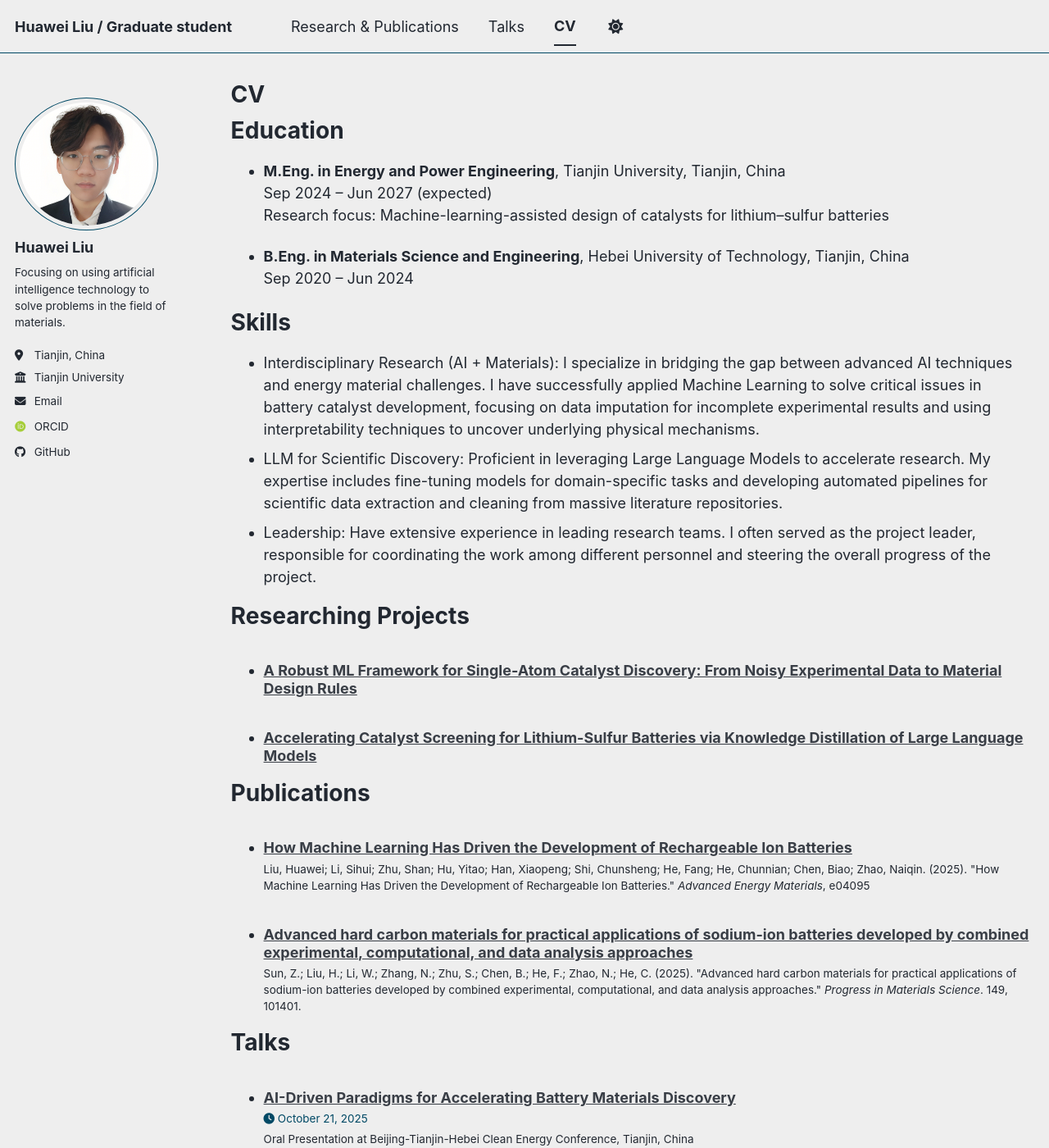
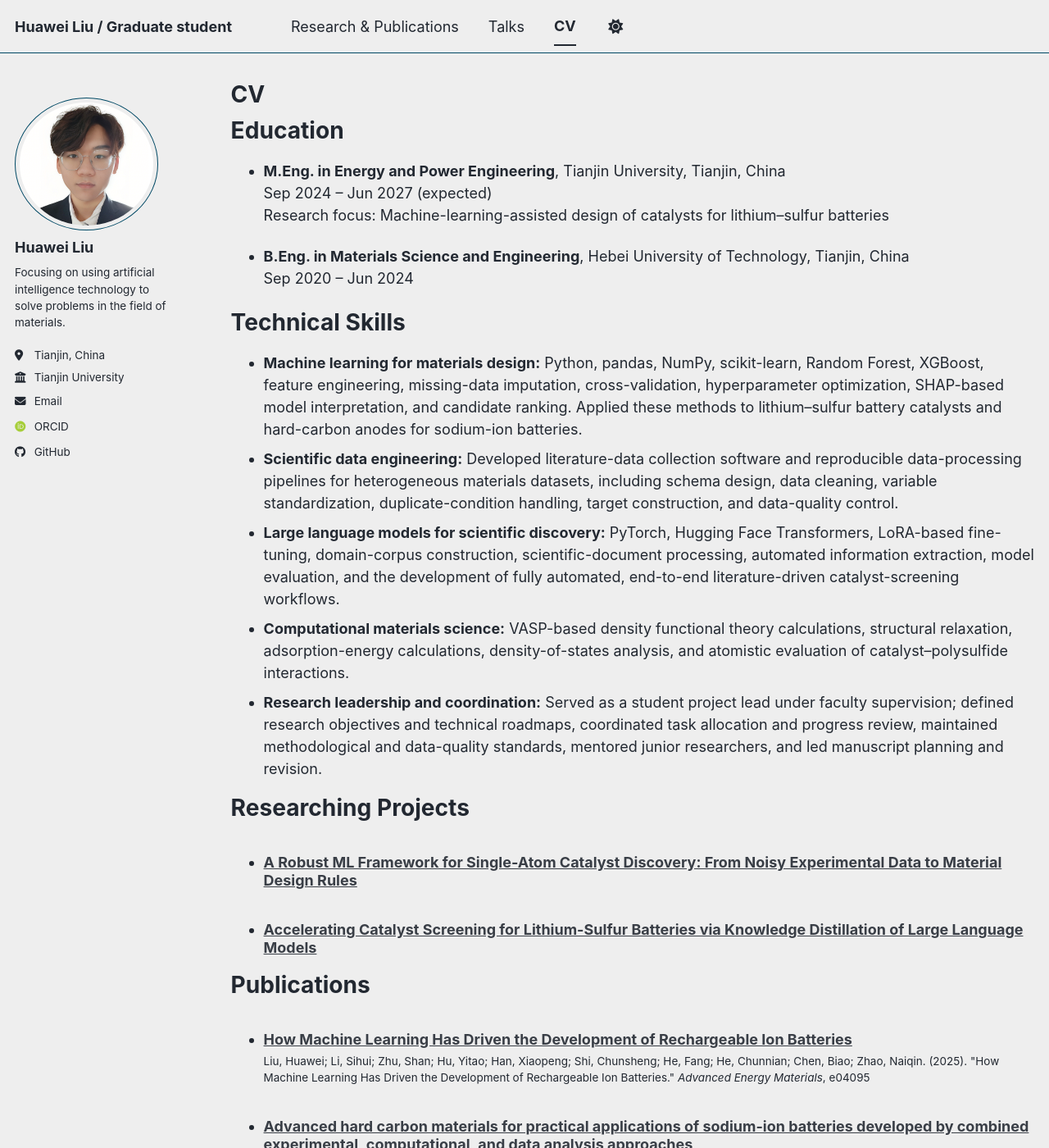
Before and after one commit to erweixi/erweixi.github.io, a Jekyll site: the page built from _pages/cv.md, in a window 1280 px wide and 1400 px high. Shown: the whole window at 82% size. Built offline with Jekyll 4.4.1, drawn with Linux system fonts in a browser that asks for light colours; some web fonts are replaced; a script bundle is joined from its source files by our own code; library files that are not in the unit come from our copies.

Commit message:
Revise technical skills and research leadership details
Updated technical skills section to include detailed descriptions of expertise in machine learning, scientific data engineering, and computational materials science.

```diff
--- a/_pages/cv.md
+++ b/_pages/cv.md
@@ -19,11 +19,13 @@ Education
 * **B.Eng. in Materials Science and Engineering**, Hebei University of Technology, Tianjin, China
   Sep 2020 – Jun 2024
 
-Skills
+Technical Skills
 ======
-* Interdisciplinary Research (AI + Materials): I specialize in bridging the gap between advanced AI techniques and energy material challenges. I have successfully applied Machine Learning to solve critical issues in battery catalyst development, focusing on data imputation for incomplete experimental results and using interpretability techniques to uncover underlying physical mechanisms.
-* LLM for Scientific Discovery: Proficient in leveraging Large Language Models to accelerate research. My expertise includes fine-tuning models for domain-specific tasks and developing automated pipelines for scientific data extraction and cleaning from massive literature repositories.
-* Leadership: Have extensive experience in leading research teams. I often served as the project leader, responsible for coordinating the work among different personnel and steering the overall progress of the project.
+- **Machine learning for materials design:** Python, pandas, NumPy, scikit-learn, Random Forest, XGBoost, feature engineering, missing-data imputation, cross-validation, hyperparameter optimization, SHAP-based model interpretation, and candidate ranking. Applied these methods to lithium–sulfur battery catalysts and hard-carbon anodes for sodium-ion batteries.
+- **Scientific data engineering:** Developed literature-data collection software and reproducible data-processing pipelines for heterogeneous materials datasets, including schema design, data cleaning, variable standardization, duplicate-condition handling, target construction, and data-quality control.
+- **Large language models for scientific discovery:** PyTorch, Hugging Face Transformers, LoRA-based fine-tuning, domain-corpus construction, scientific-document processing, automated information extraction, model evaluation, and the development of fully automated, end-to-end literature-driven catalyst-screening workflows.
+- **Computational materials science:** VASP-based density functional theory calculations, structural relaxation, adsorption-energy calculations, density-of-states analysis, and atomistic evaluation of catalyst–polysulfide interactions.
+- **Research leadership and coordination:** Served as a student project lead under faculty supervision; defined research objectives and technical roadmaps, coordinated task allocation and progress review, maintained methodological and data-quality standards, mentored junior researchers, and led manuscript planning and revision.
 
 Researching Projects
 ======
```
